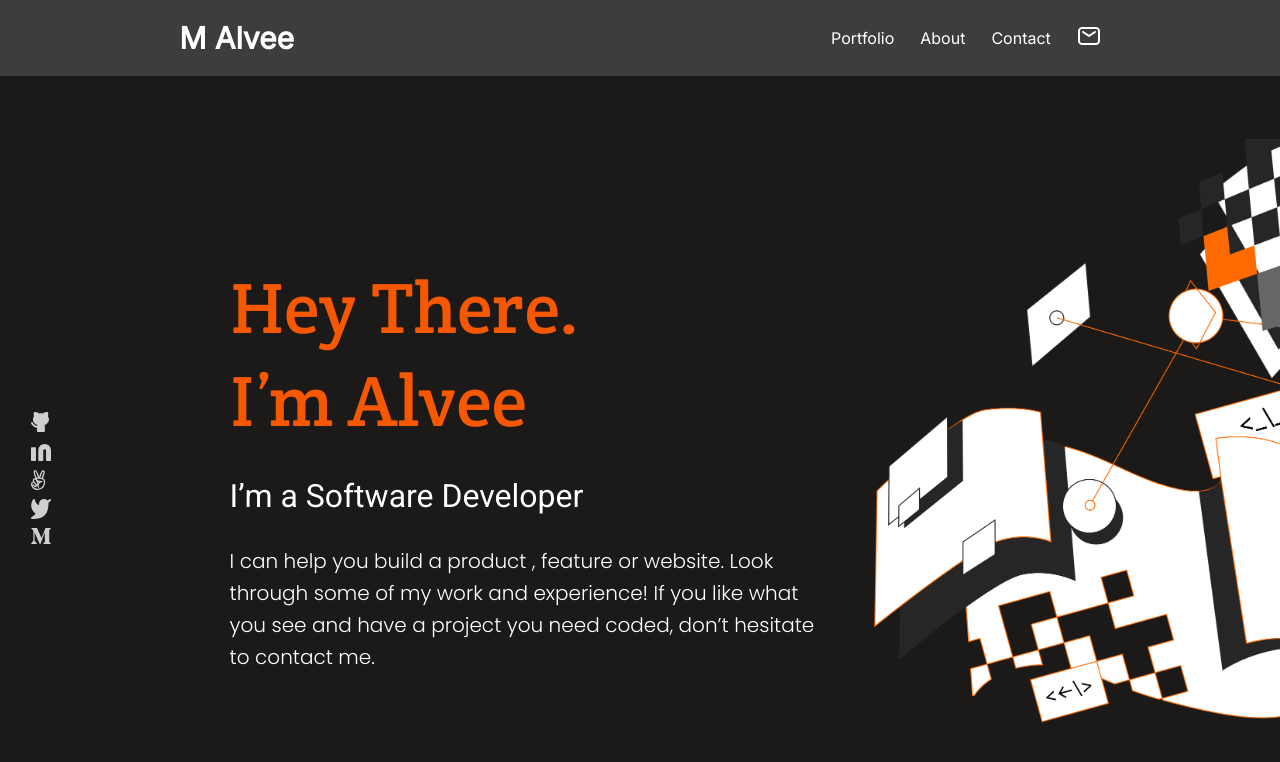
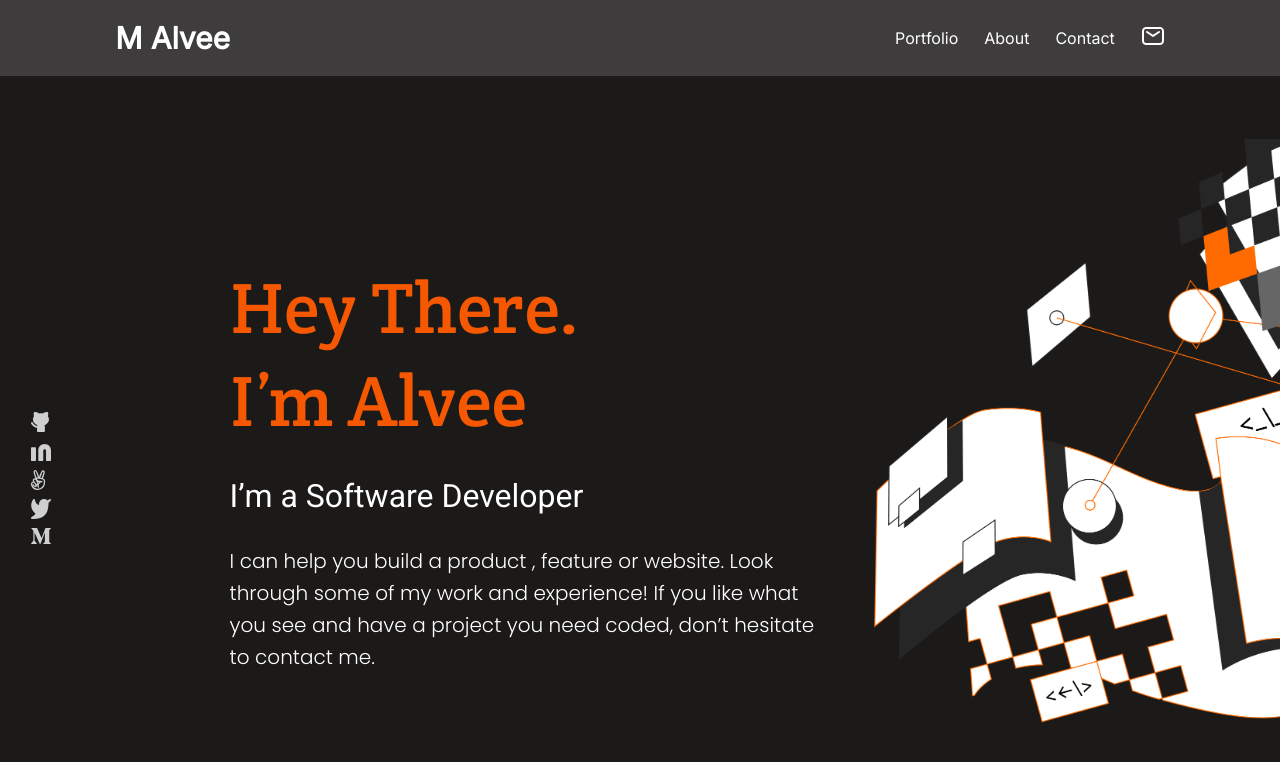
Before and after one commit to otmaneechchafyky/malvee-portfolio, a website: page index.html in a window 1280 px wide. Drawn offline with Linux system fonts and the light colour scheme.

Commit message:
Update index.css

```diff
--- a/styles/index.css
+++ b/styles/index.css
@@ -20,7 +20,7 @@ nav {
   justify-content: space-between;
   align-items: center;
   background-color: #3e3c3c;
-  padding: 20px 14%;
+  padding: 20px 9%;
 }
 
 nav div.nav-links {
```
